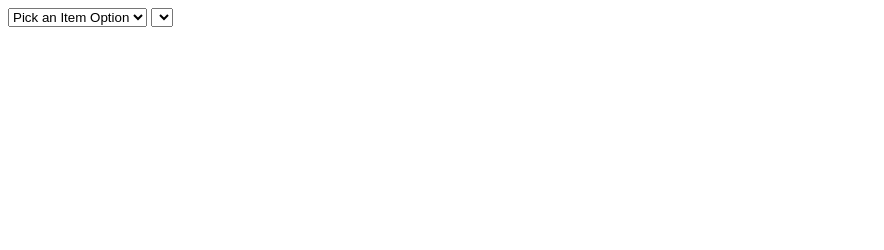
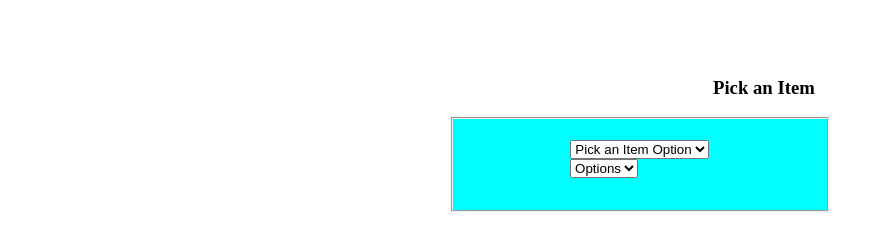
Before and after one commit to rjacquote/food-menu-mini-project, a plain HTML site: page index.html in a window 1280 px wide. Shown: the whole page, without its empty margins (0-884 px from the left). Drawn offline with Linux system fonts and the light colour scheme.

Commit message:
add css to index.html

```diff
--- a/index.html
+++ b/index.html
@@ -8,25 +8,48 @@
     <title>Document</title>
 
     <style>
-        div{
-            align-content: center;
+        div {
+            padding-left: 105px;
+            padding-top: 15px;
+        }
 
+        body {
+            padding: 50px;
+
+        }
+
+        fieldset {
+            margin: auto;
+            width: 350px;
+            height: 75px;
+            background-color: aqua;
+        }
+        select {
+            text-align: center;
+        }
+        h3{
+            padding-left: 655px;
         }
     </style>
 </head>
 
 <body>
-    <div id="selectOptions">
+    <h3>Pick an Item</h3>
+    <fieldset>
+        <div>
             <select name="menuItems" id="menuItems">
                 <option value="">Pick an Item Option</option>
                 <option value="drinks">Drinks</option>
                 <option value="entrees">Entrees</option>
                 <option value="desserts">Desserts</option>
             </select>
+            <br>
+            <select name="options" id="options">
+                <option value="">Options</option>
+            </select>
+        </div>
+    </fieldset>
 
-
-        <select name="options" id="options"></select>
-    </div>
 
     <script src="food-menu.js"></script>
 
```
Lines whose indentation alone changed are shown as unchanged.
